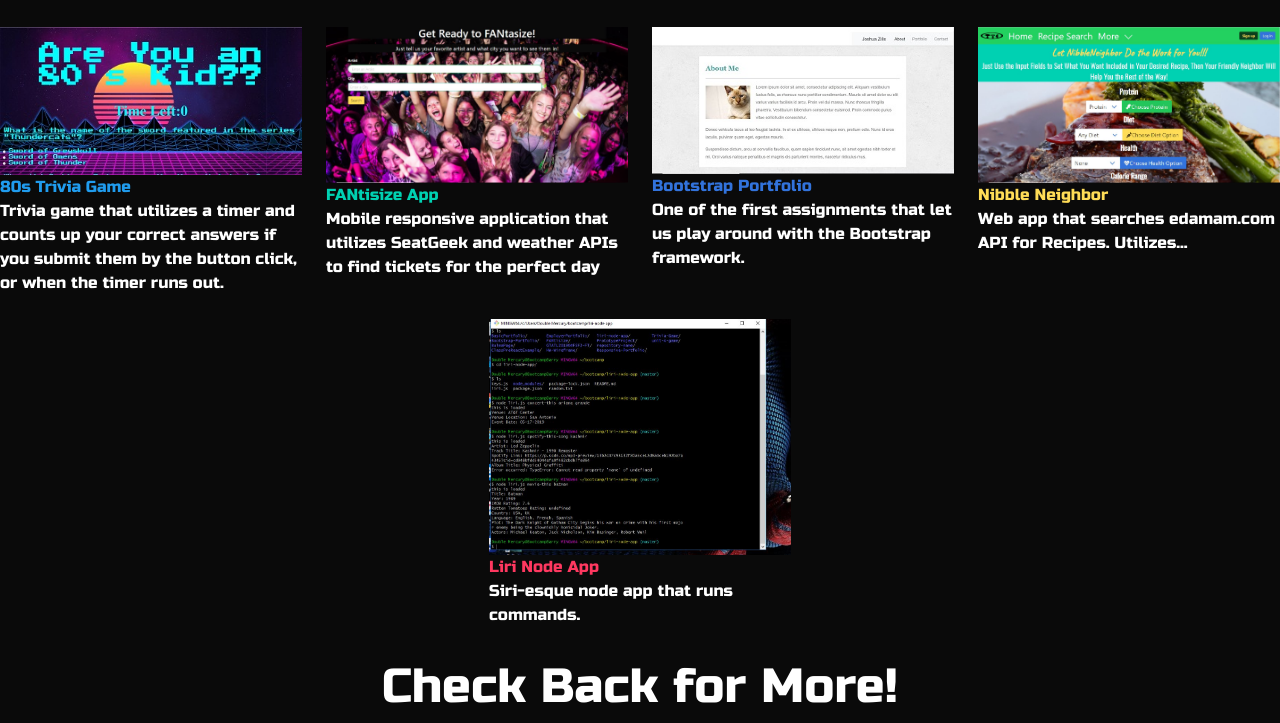
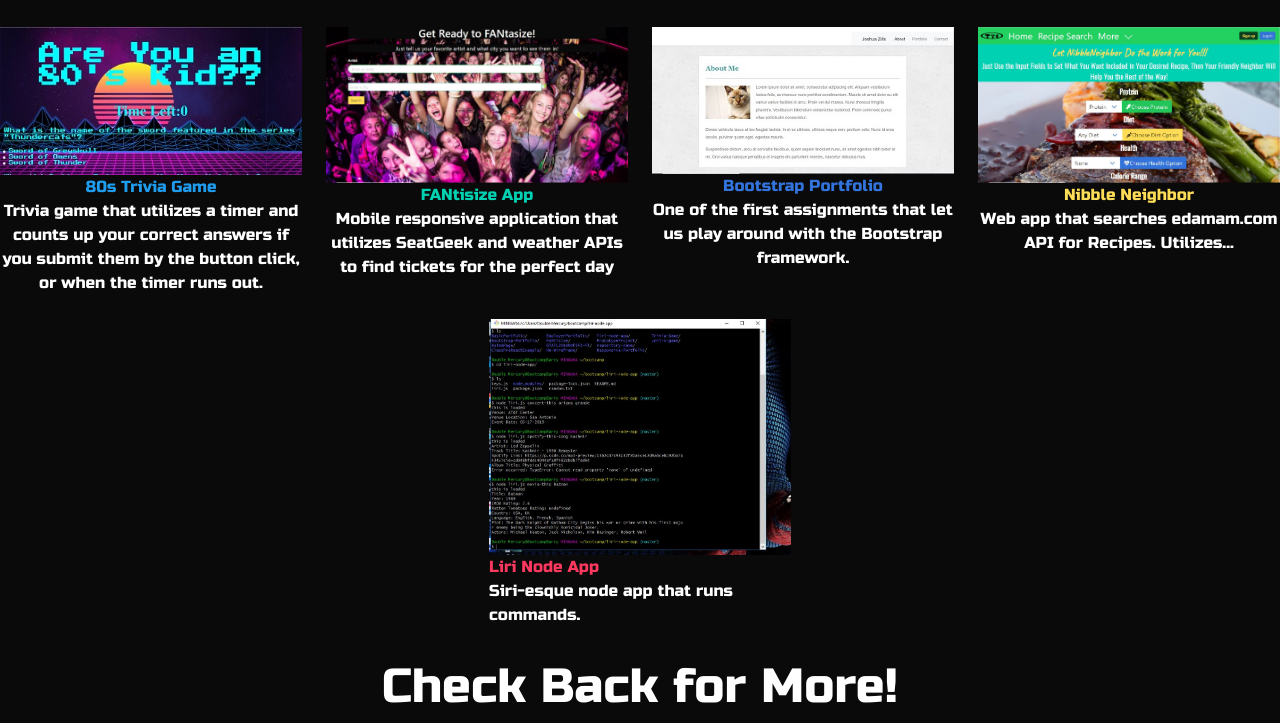
Before and after one commit to DoubleMercury/EmployerPortfolio, a plain HTML site: page index.html in a window 1280 px wide. Shown: the part 195-918 px from the top of the page. Drawn offline with nearby package versions, Linux system fonts and the light colour scheme.

Commit message:
centered column text

```diff
--- a/index.html
+++ b/index.html
@@ -32,7 +32,7 @@
 <!--cards-->
 <div class="block">
 <div class="columns is-centered">
-    <div class="column">
+    <div class="column has-text-centered">
         <figure class="image is-fullwidth">
             <img src="assets\images\80sThumb.jpg">
         </figure>
@@ -40,7 +40,7 @@
             <div></div>
         <p>Trivia game that utilizes a timer and counts up your correct answers if you submit them by the button click, or when the timer runs out.</p>
     </div>
-    <div class="column is-centered">
+    <div class="column is-centered has-text-centered">
         <figure class="image is-fullwidth">
             <img src="assets\images\FANtisize.JPG">
         </figure>
@@ -48,14 +48,14 @@
             <div></div>
         <p>Mobile responsive application that utilizes SeatGeek and weather APIs to find tickets for the perfect day</p>
            </div>
-    <div class="column">
+    <div class="column has-text-centered">
         <figure class="image is-fullwidth">
             <img src="assets\images\BootstrapThumb.jpg">
         </figure>
             <a class="has-text-link" href="https://github.com/DoubleMercury/Bootstrap-Portfolio">Bootstrap Portfolio</a>
             <p>One of the first assignments that let us play around with the Bootstrap framework.</p>
     </div>
-    <div class="column is-centered">
+    <div class="column is-centered has-text-centered">
         <figure class="image is-fullwidth">
             <img src="assets\images\NibbleNeighborScreen.jpg">
         </figure>
```
